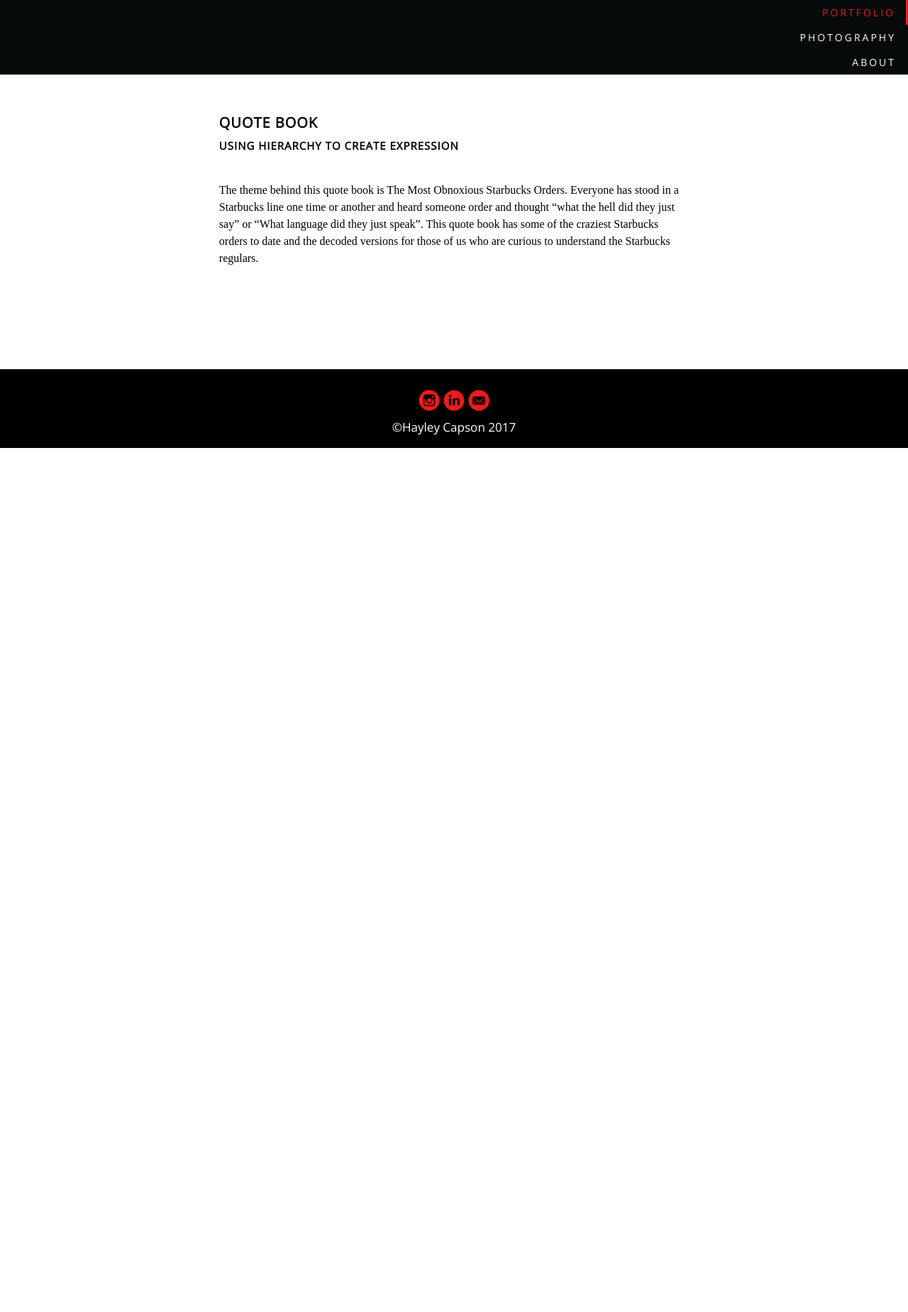
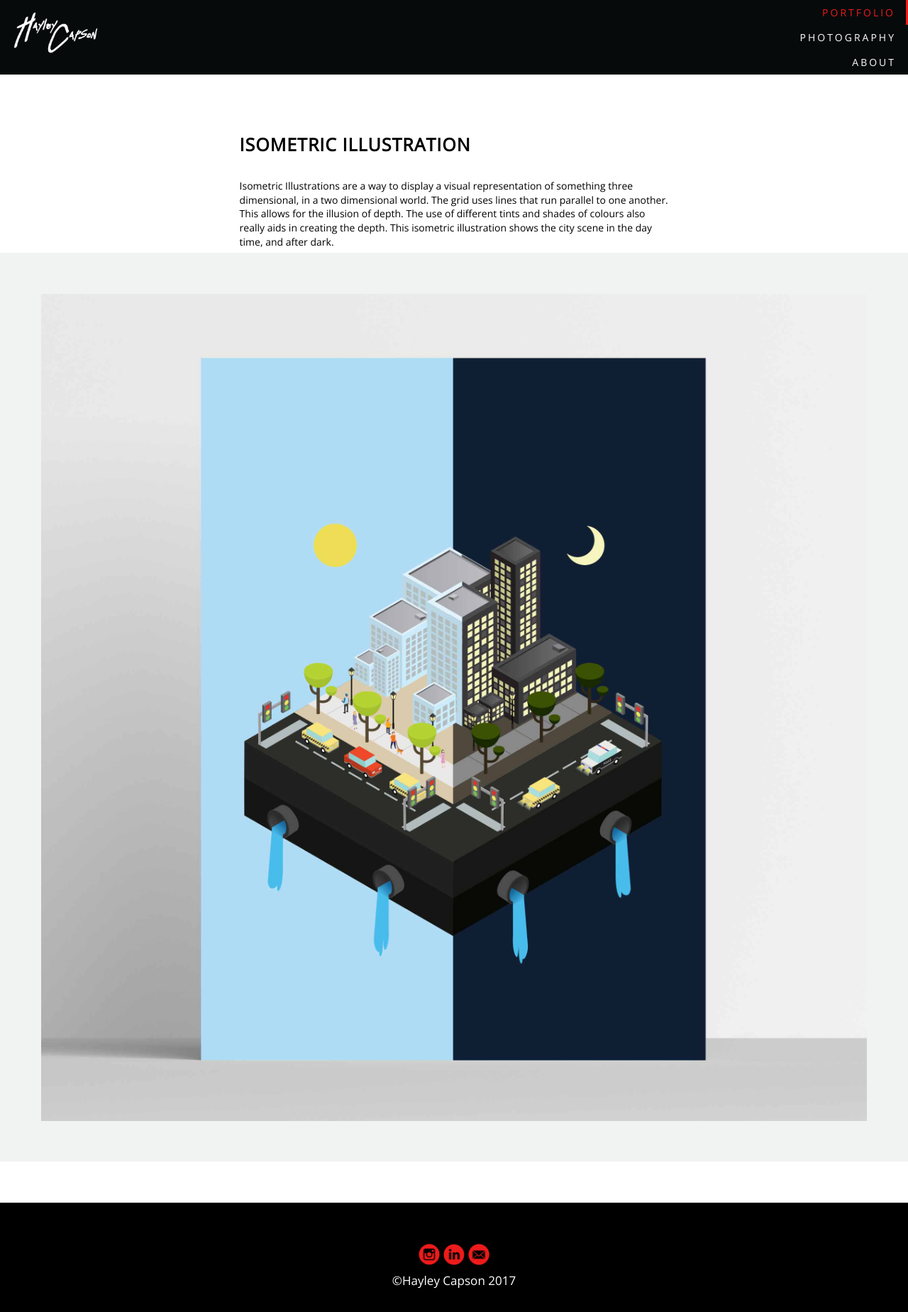
Before and after one commit to hcapson/portfolio, a Jekyll site: the page case-study-2.html, which Jekyll copies as it is, in a window 1280 px wide. Shown: the whole page at 71% size. Built offline with Jekyll 4.4.1, drawn with Linux system fonts in a browser that asks for light colours; before the commit the page ends 900 px from its top, so only the background shows below that.

```diff
--- a/case-study-2.html
+++ b/case-study-2.html
@@ -18,6 +18,7 @@
       <div class="nav" role="navigation" id="nav">
         <div class="grid grid-middle">
           <nav class="unit xs-1 s-1 m-1 l-1">
+            <img class="wordmark" src="images/logoo.png">
             <ul class="push-0 list-group">
               <li>
                 <a itemprop="porfolio" href="index.html">Portfolio</a>
@@ -34,46 +35,16 @@
       </div>
 
       <div class="unit xs-1 max-length pad-t-2 gutter-1-2">
-        <h1 itemprop="title" class="sub-2 push-0">Quote Book</h1>
-        <h2 itemprop="name" class="sub-3">Using Hierarchy to Create Expression</h2>
-        <p itemprop="description" class="micro text-main">The theme behind this quote book is The Most Obnoxious Starbucks Orders. Everyone has stood in a Starbucks line one time or another and heard someone order and thought “what the hell did they just say” or “What language did they just speak”. This quote book has some of the craziest Starbucks orders to date and the decoded versions for those of us who are curious to understand the Starbucks regulars.  </p>
+        <h1 itemprop="title" class="sub-2 push-0 island pad-b">Isometric Illustration</h1>
+        <p itemprop="description" class="micro island description">Isometric Illustrations are a way to display a visual representation of something three dimensional, in a two dimensional world. The grid uses lines that run parallel to one another. This allows for the illusion of depth. The use of different tints and shades of colours also really aids in creating the depth. This isometric illustration shows the city scene in the day time, and after dark.</p>
+      </div>
+      <div class="unit xs-1 m-1 portfolio-section image-wrapper">
+        <img itemprop="image"class="img-flex island-2 pad-b cafe-img" src="images/Poster-Mockup.jpg" alt="">
+      </div>
+      <div class="unit xs-1 max-length pad-b-2 gutter-1-2">
       </div>
 
-      <div class="unit xs-1 s-1 m-1-2 l-1-3 island">
-        <div class="picture padding">
-          <a itemprop="casestudy" class="block relative picture-link" href="case-study-2.html">
-            <img itemprop="image" class="img-flex hover-box" src="{{site.baseurl}}/images/book.jpg" alt="">
-            <div class="picture-box absolute island">
-              <h3 class="title-text pad-t">Quote Book</h3>
-            </div>
-          </a>
-        </div>
-      </div>
-
-      <div class="unit xs-1 s-1 m-1-2 l-1-3 island">
-        <div class="picture padding">
-          <a itemprop="casestudy" class="block relative picture-link" href="case-study-2.html">
-            <img itemprop="image" class="img-flex hover-box" src="{{site.baseurl}}/images/book.jpg" alt="">
-            <div class="picture-box absolute island">
-              <h3 class="title-text pad-t">Quote Book</h3>
-            </div>
-          </a>
-        </div>
-      </div>
-
-      <div class="unit xs-1 s-1 m-1-2 l-1-3 island">
-        <div class="picture padding">
-          <a itemprop="casestudy" class="block relative picture-link" href="case-study-2.html">
-            <img itemprop="image" class="img-flex hover-box" src="{{site.baseurl}}/images/book.jpg" alt="">
-            <div class="picture-box absolute island">
-              <h3 class="title-text pad-t">Quote Book</h3>
-            </div>
-          </a>
-        </div>
-      </div>
-
-
-    <footer id="data-author" itemprop="author" class="grid">
+    <footer id="data-author" itemprop="author" class="grid pad-t">
       <div class="unit xs-1 text-center pad-t">
         <a itemprop="instagram" class="link" href="https://www.instagram.com/hc_graphicdesign/">
           <img itemprop="image" class="logo-2" src="images/insta-red.png" alt="">
@@ -85,19 +56,9 @@
           <img itemprop="image" class="logo-2" src="images/mail-red.png" alt="">
         </a>
       </div>
-      <div class="footer-text unit xs-1 text-center pad-b-1-2">
+      <div class="footer-text unit xs-1 text-center pad-b">
         <small itemprop="name">©Hayley Capson 2017</small>
       </div>
     </footer>
   </body>
-  <div class="unit xs-1 s-1 m-1-2 l-1-3 island">
-    <div class="picture padding">
-      <a itemprop="casestudy" class="block relative picture-link" href="case-study-2.html">
-        <img itemprop="image" class="img-flex hover-box" src="{{site.baseurl}}/images/book.jpg" alt="">
-        <div class="picture-box absolute island">
-          <h3 class="title-text pad-t">Quote Book</h3>
-        </div>
-      </a>
-    </div>
-  </div>
-  </html>
+</html>
--- a/css/main.css
+++ b/css/main.css
@@ -82,6 +82,12 @@ nav #current {
   z-index: 2;
 }
 
+.wordmark{
+  width: 120px;
+  position: absolute;
+  left: 1em;
+  top: .8em;
+}
 .grid-middle .unit {
   vertical-align: middle;
 }
@@ -162,15 +168,19 @@ nav #current {
 }
 
 .description {
-  font-family: "Slabo 27px" serif;
+  font-family: "Open Sans", sans-serif;
   text-align: left;
-  font-size: 16px;
+  font-size: 14px;
+  line-height: 1.4;
+  padding-top: .5em;
+  padding-bottom: .25em;
+  margin-bottom: 0.2em;
 }
 
 .sub-2 {
   letter-spacing: 1px;
   line-height: 1;
-  font-size: 20px;
+  font-size: 25px;
   font-family: "Open Sans", sans-serif;
   text-transform: uppercase;
   font-weight: 600;
@@ -178,7 +188,7 @@ nav #current {
 
 .sub-3 {
   letter-spacing: 1px;
-  line-height: 3;
+  line-height: 2;
   font-size: 15px;
   font-family: "Open Sans", sans-serif;
   font-weight: bold;
@@ -186,7 +196,7 @@ nav #current {
 }
 
 .portfolio-section {
-  background-color: #E4E5E5;
+  background-color: #F1F2F2;
 }
 
 footer {
@@ -205,9 +215,9 @@ footer {
 }
 
 .text-main {
-  font-family: "Slabo 27px" serif;
+  font-family: "Open Sans" sans-serif;
   font-size: 16px;
-  line-height: 1.5;
+  line-height: 1.4;
 }
 
 .picture-box {
@@ -230,7 +240,7 @@ align-items: center;
   transition: all .2s linear;
 }
 
-.picture-link:hover {
+.picture-link:hover img {
   filter: grayscale(0);
 }
 
```
Also changed, not shown: _layouts/default.html (+7 -4 lines), andriod-app.html (added, +61 -0 lines), case-study1.html (+13 -16 lines), index.html (+9 -3 lines), images/finished-t.jpg (added), images/ui.jpg (added).
